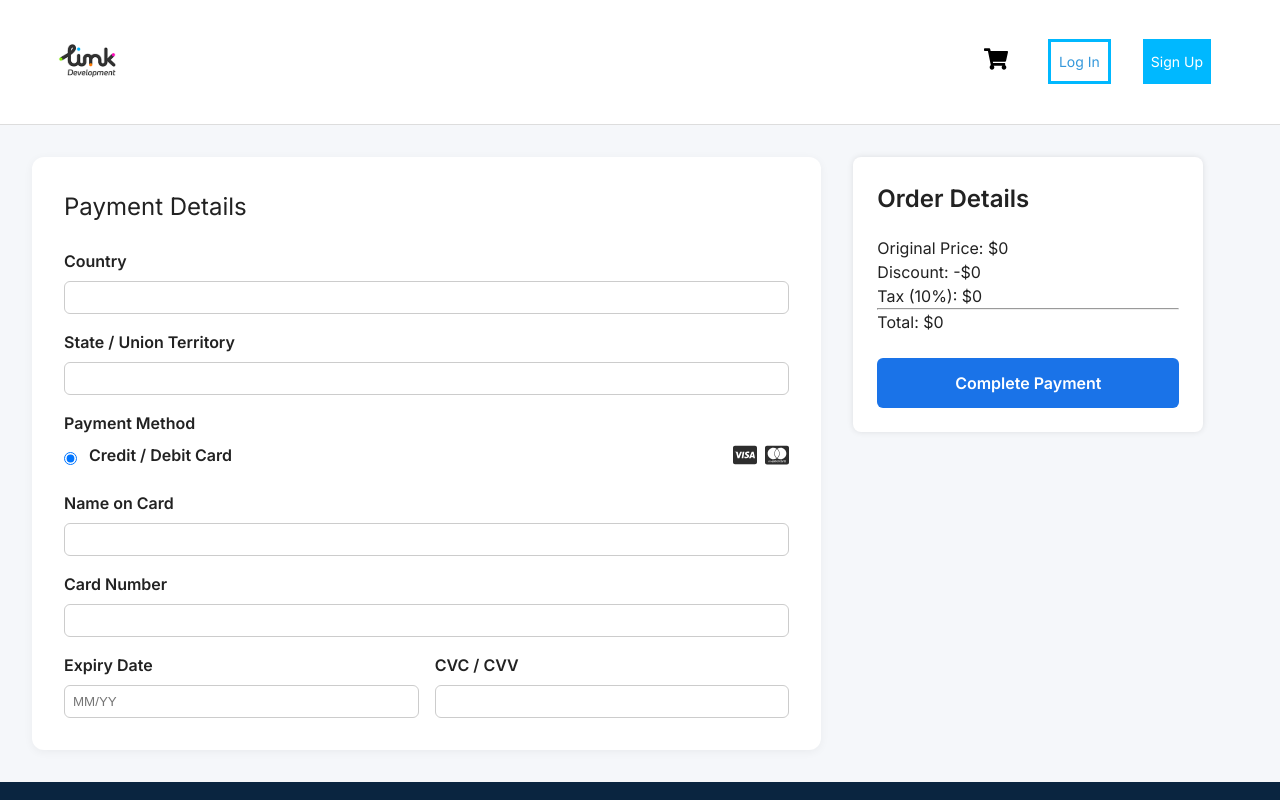
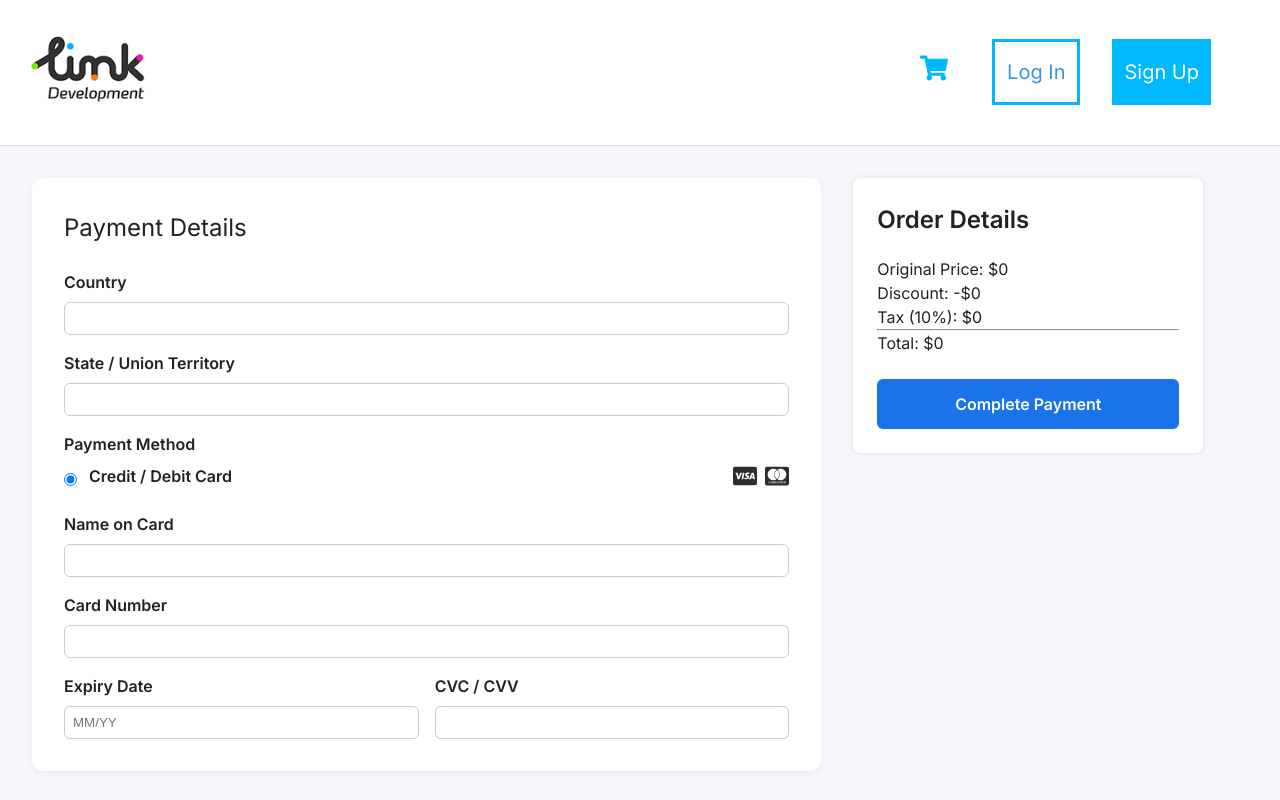
Before and after one commit to YousefKorayem/link-ecommerce-platform-workshop, a React (Vite) app: page /checkout in a window 1280 px wide. Shown: the top 800 px of the page. Built offline with nearby package versions, Linux system fonts and the light colour scheme.

Commit message:
adjusted header desktop styles

```diff
--- a/src/components/Header/Header.jsx
+++ b/src/components/Header/Header.jsx
@@ -1,19 +1,23 @@
-// src/components/Header/Header.jsx
-import React, { useState } from 'react';
+//Hooks
+import { useState } from 'react';
 import { useNavigate } from 'react-router-dom';
 import { useCart } from '../../context/CartContext';
 
+//CSS
 import './Header.scss';
 
+//Components
 import Sidebar from '../Sidebar/Sidebar';
+import { FaShoppingCart } from 'react-icons/fa';
 
+//Graphics
 import logo from '../../assets/logo.svg';
 import hamburger from '../../assets/hamburger.svg';
-import { FaShoppingCart } from 'react-icons/fa';
 
 const Header = () => {
     const [isSidebarOpen, setIsSidebarOpen] = useState(false);
     const { cartItems } = useCart();
+
     const toggleSidebar = () => setIsSidebarOpen(!isSidebarOpen);
 
       const navigate = useNavigate();
@@ -43,9 +47,10 @@ const Header = () => {
 
                 {/* Menu buttons (in sidedbar on mobile, visible on large screens) */}
                 <div className="header__nav">
-                    <button className="header__nav--cart" onClick={handleClickCart}><FaShoppingCart size={24} />
+                    <button className="header__nav--cart" onClick={handleClickCart}>
+                        <FaShoppingCart />
                         {cartItems.length > 0 && (
-                        <span className="cart-count">{cartItems.length}</span>
+                            <div className="header__nav--cart-badge">{cartItems.length}</div>
                         )}</button>
                     <button className="header__nav--login">Log In</button>
                     <button className="header__nav--signup">Sign Up</button>
--- a/src/components/Header/Header.scss
+++ b/src/components/Header/Header.scss
@@ -1,6 +1,4 @@
-// src/components/Header/Header.scss
 @use '../../styles/variables' as *;
-@use '../../styles/mixins' as *;
 
 .header {
   background-color: white;
@@ -21,6 +19,10 @@
     display: flex;
     align-items: center;
 
+    @media (min-width: $breakpoint-md) {
+      transform: scale(2);
+    }
+
     &--button{
         font-size: 1.75rem;
         cursor: pointer;
@@ -30,6 +32,7 @@
   &__actions {
     display: flex;
     align-items: center;
+    gap: 10rem;
   }
 
   &__menu--button {
@@ -50,7 +53,7 @@
     color: white;
     padding: 0.4rem 0.75rem;
     border-radius: 4px;
-    font-size: 0.875rem;
+    font-size: 1.25rem;
     cursor: pointer;
     transition: background 0.2s;
 
@@ -60,9 +63,32 @@
         display: flex;
     }
 
+    &--cart {
+      position: relative;
+      font-size: 1.75rem;
+      color: $color__link-blue;
+      cursor: pointer;
+
+      &-badge {
+        position: absolute;
+        top: -0.5rem;
+        right: -0.5rem;
+        background-color: orange;
+        color: white;
+        border-radius: 50%;
+        font-size: 0.7rem;
+        width: 1.25rem;
+        height: 1.25rem;
+        display: flex;
+        justify-content: center;
+        align-items: center;
+        font-weight: bold;
+      }
+    }
+
     & > * {
         margin: 1rem;
-        padding: 0.5rem;
+        padding: 0.75rem;
     }
 
     &:hover {
@@ -76,7 +102,7 @@
       border-color: $color__link-blue;
 
       &:hover {
-        background-color: lighten(white, 5%);
+        background-color: $color__white-hover; // ⬅ replaces deprecated lighten()
       }
     }
 
@@ -85,7 +111,7 @@
       color: white;
 
       &:hover {
-        background-color: lighten(white, 5%);
+        background-color: $color__link-blue-hover;
       }
     }
   }
--- a/src/pages/HomePage.jsx
+++ b/src/pages/HomePage.jsx
@@ -1,5 +1,3 @@
-import 'slick-carousel/slick/slick.css';
-import 'slick-carousel/slick/slick-theme.css';
 import Header from '../components/Header/Header';
 import Banner from '../components/Banner/Banner';
 import Gallery from '../components/Gallery/Gallery';
--- a/src/styles/_variables.scss
+++ b/src/styles/_variables.scss
@@ -2,8 +2,10 @@
 $primary-color: #3498db;
 $secondary-color: #2ecc71;
 $color__link-blue: #00b8ff;
+$color__link-blue-hover: #004fa3;
 $color__light-gray: #ddd;
 $color__light-gray-2: #777E91;
+$color__white-hover: #f2f2f2;
 $font-stack: 'Helvetica Neue', sans-serif;
 
 $font-main: 'Inter', sans-serif;
```
